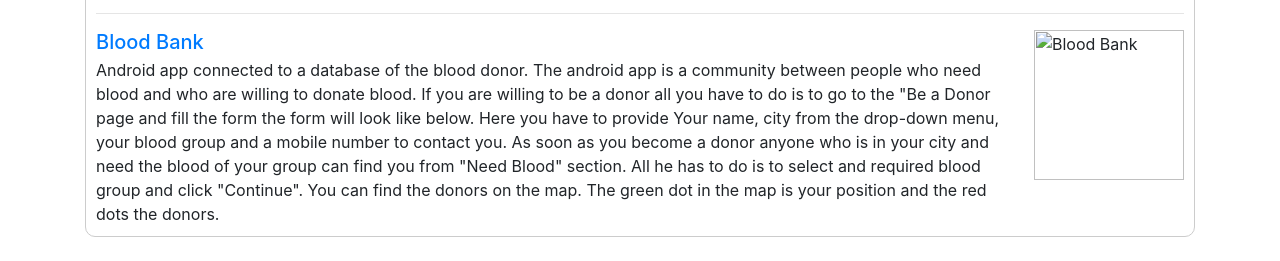
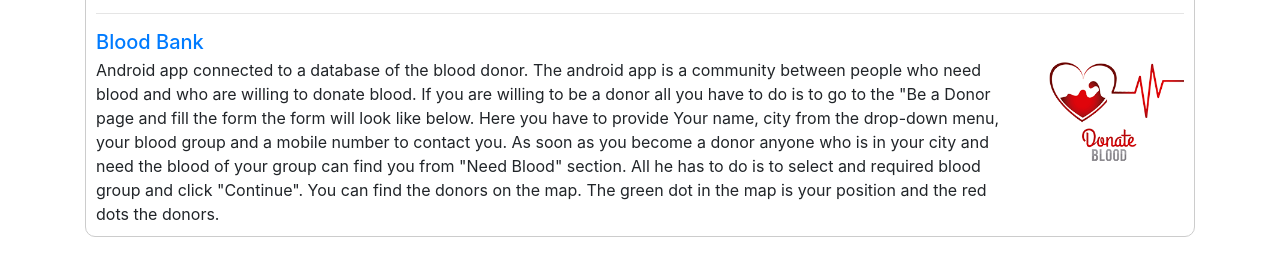
Before and after one commit to suthishan/suthishan.github.io, a plain HTML site: page index.html in a window 1280 px wide. Shown: the part 1995-2256 px from the top of the page. Drawn offline with nearby package versions, Linux system fonts and the light colour scheme; files that its build step writes are made by us from their sources.

Commit message:
Add files via upload

```diff
--- a/index.html
+++ b/index.html
@@ -181,7 +181,7 @@
                 <h5 class="mt-0 mb-1"><a href="https://github.com/suthishan/BloodDonarApplication">Blood Bank</a></h5>
                 Android app connected to a database of the blood donor. The android app is a community between people who need blood and who are willing to donate blood. If you are willing to be a donor all you have to do is to go to the "Be a Donor page and fill the form the form will look like below. Here you have to provide Your name, city from the drop-down menu, your blood group and a mobile number to contact you. As soon as you become a donor anyone who is in your city and need the blood of your group can find you from "Need Blood" section. All he has to do is to select and required blood group and click "Continue". You can find the donors on the map. The green dot in the map is your position and the red dots the donors.
               </div>
-              <img class="ml-3" src="img/bb.png" alt="Blood Bank">
+              <img class="ml-3" src="img/blooddonar.png" alt="Blood Donar">
             </div>
 
 
```
Also changed, not shown: img/blooddonar.png (added).
